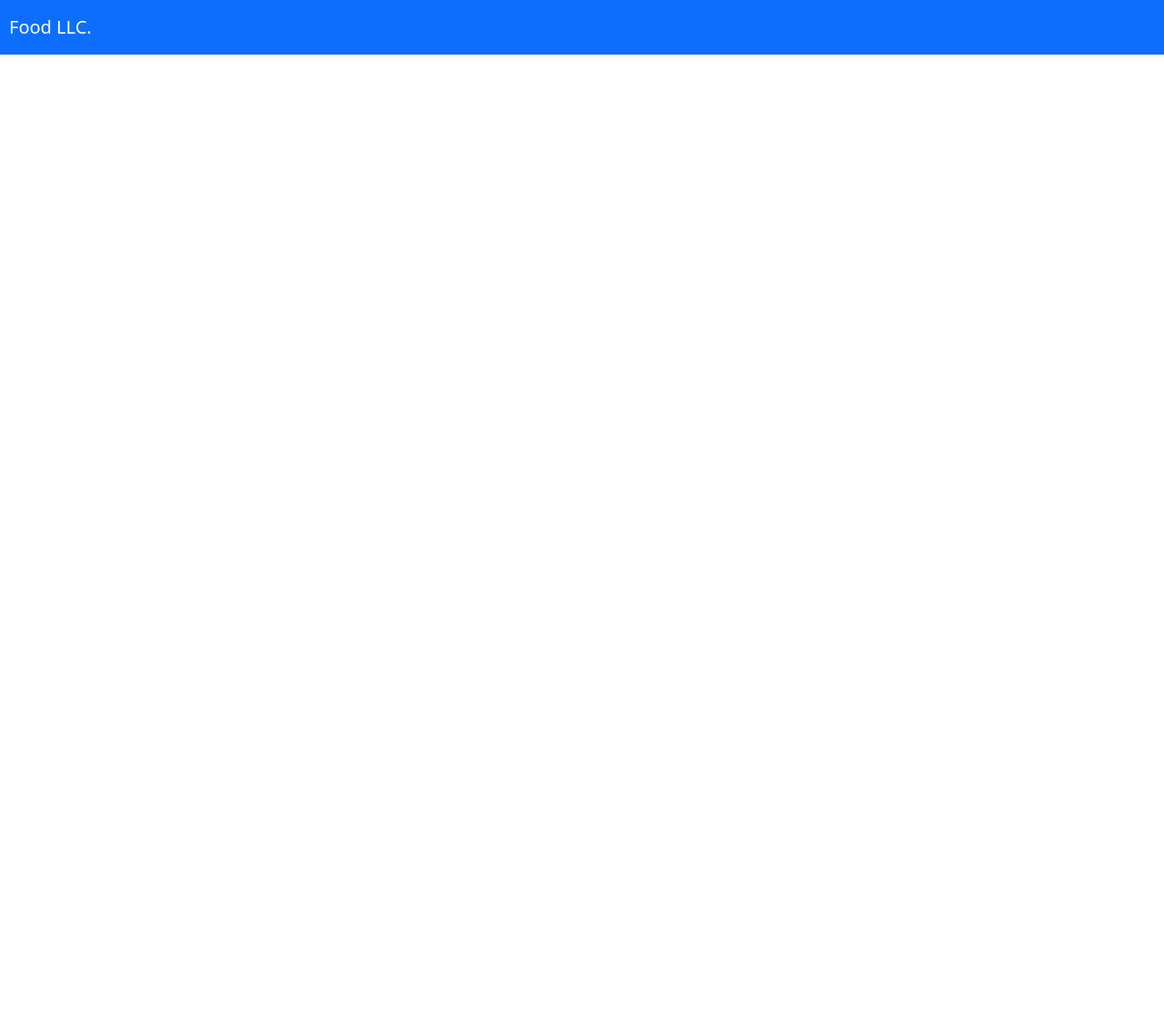
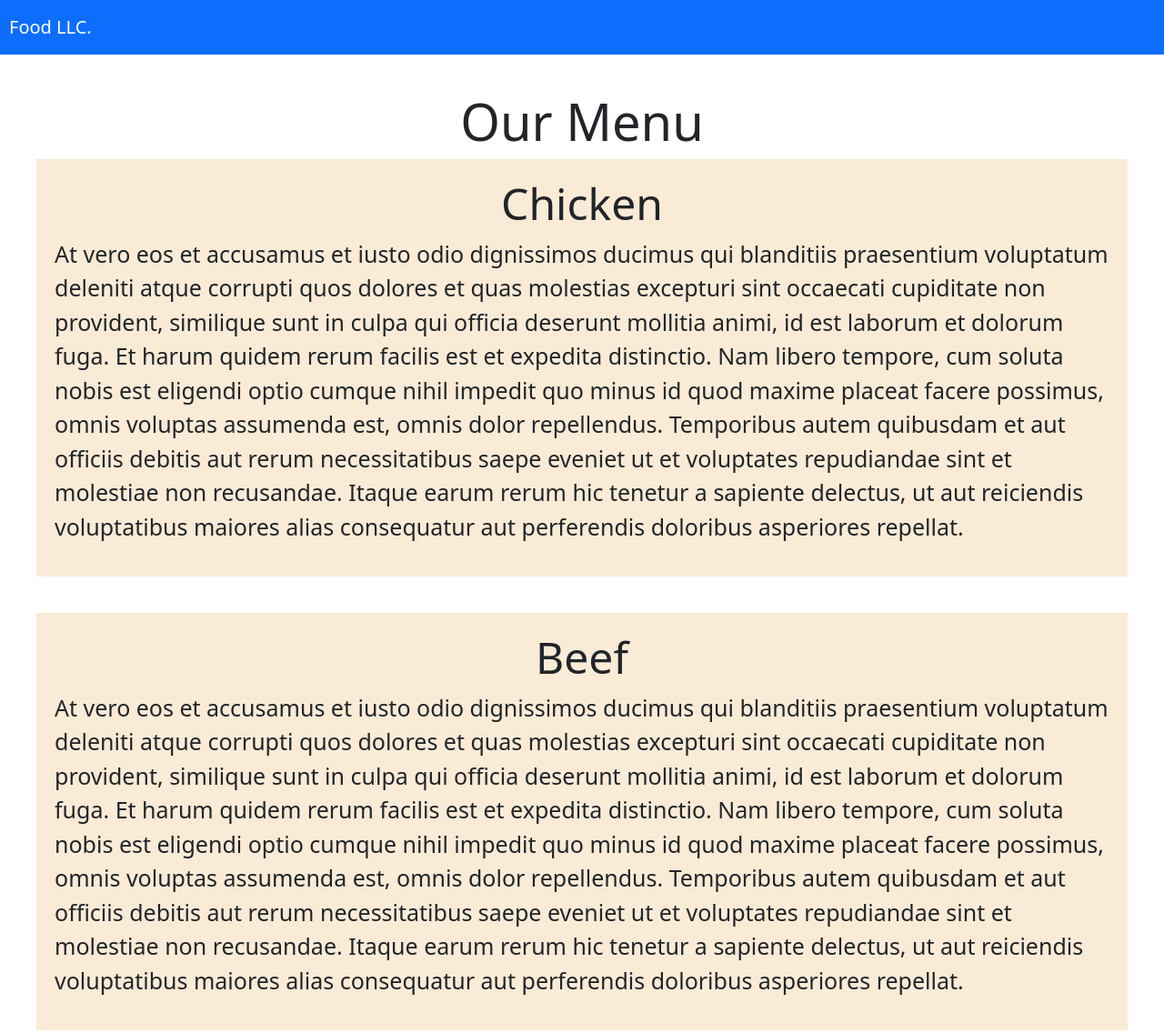
Before and after one commit to yanok9812/md3, a plain HTML site: page index.html in a window 1280 px wide. Shown: the top 1136 px of the page at 91% size. Before the commit the page ends 800 px from the top, so only its background shows below. Drawn offline with Linux system fonts and the light colour scheme.

Commit message:
finish menu items

```diff
--- a/css/styles.css
+++ b/css/styles.css
@@ -1,3 +1,17 @@
 .navbar {
   padding: 10px;
 }
+
+.menu-item {
+  background-color: antiquewhite;
+}
+
+.page-container {
+  padding: 40px;
+}
+
+.menu-item {
+  padding: 20px;
+  font-size: 25px;
+  margin-bottom: 40px;
+}
--- a/index.html
+++ b/index.html
@@ -27,5 +27,22 @@
         </li>
       </ul>
     </div>
+    <div class="page-container">
+      <h1 class="display-4 text-center"> Our Menu </h1>
+      <div>
+        <div class="menu-item">
+          <h2 class="text-center display-5"> Chicken </h2>
+          <p>At vero eos et accusamus et iusto odio dignissimos ducimus qui blanditiis praesentium voluptatum deleniti atque corrupti quos dolores et quas molestias excepturi sint occaecati cupiditate non provident, similique sunt in culpa qui officia deserunt mollitia animi, id est laborum et dolorum fuga. Et harum quidem rerum facilis est et expedita distinctio. Nam libero tempore, cum soluta nobis est eligendi optio cumque nihil impedit quo minus id quod maxime placeat facere possimus, omnis voluptas assumenda est, omnis dolor repellendus. Temporibus autem quibusdam et aut officiis debitis aut rerum necessitatibus saepe eveniet ut et voluptates repudiandae sint et molestiae non recusandae. Itaque earum rerum hic tenetur a sapiente delectus, ut aut reiciendis voluptatibus maiores alias consequatur aut perferendis doloribus asperiores repellat. </p>
+        </div>
+        <div class="menu-item">
+          <h2 class="text-center display-5"> Beef </h2>
+          <p>At vero eos et accusamus et iusto odio dignissimos ducimus qui blanditiis praesentium voluptatum deleniti atque corrupti quos dolores et quas molestias excepturi sint occaecati cupiditate non provident, similique sunt in culpa qui officia deserunt mollitia animi, id est laborum et dolorum fuga. Et harum quidem rerum facilis est et expedita distinctio. Nam libero tempore, cum soluta nobis est eligendi optio cumque nihil impedit quo minus id quod maxime placeat facere possimus, omnis voluptas assumenda est, omnis dolor repellendus. Temporibus autem quibusdam et aut officiis debitis aut rerum necessitatibus saepe eveniet ut et voluptates repudiandae sint et molestiae non recusandae. Itaque earum rerum hic tenetur a sapiente delectus, ut aut reiciendis voluptatibus maiores alias consequatur aut perferendis doloribus asperiores repellat. </p>
+        </div>
+        <div class="menu-item">
+          <h2 class="text-center display-5"> Sushi </h2>
+          <p>At vero eos et accusamus et iusto odio dignissimos ducimus qui blanditiis praesentium voluptatum deleniti atque corrupti quos dolores et quas molestias excepturi sint occaecati cupiditate non provident, similique sunt in culpa qui officia deserunt mollitia animi, id est laborum et dolorum fuga. Et harum quidem rerum facilis est et expedita distinctio. Nam libero tempore, cum soluta nobis est eligendi optio cumque nihil impedit quo minus id quod maxime placeat facere possimus, omnis voluptas assumenda est, omnis dolor repellendus. Temporibus autem quibusdam et aut officiis debitis aut rerum necessitatibus saepe eveniet ut et voluptates repudiandae sint et molestiae non recusandae. Itaque earum rerum hic tenetur a sapiente delectus, ut aut reiciendis voluptatibus maiores alias consequatur aut perferendis doloribus asperiores repellat. </p>
+        </div>
+      </div>
+    </div>
   </body>
 </html>
```
